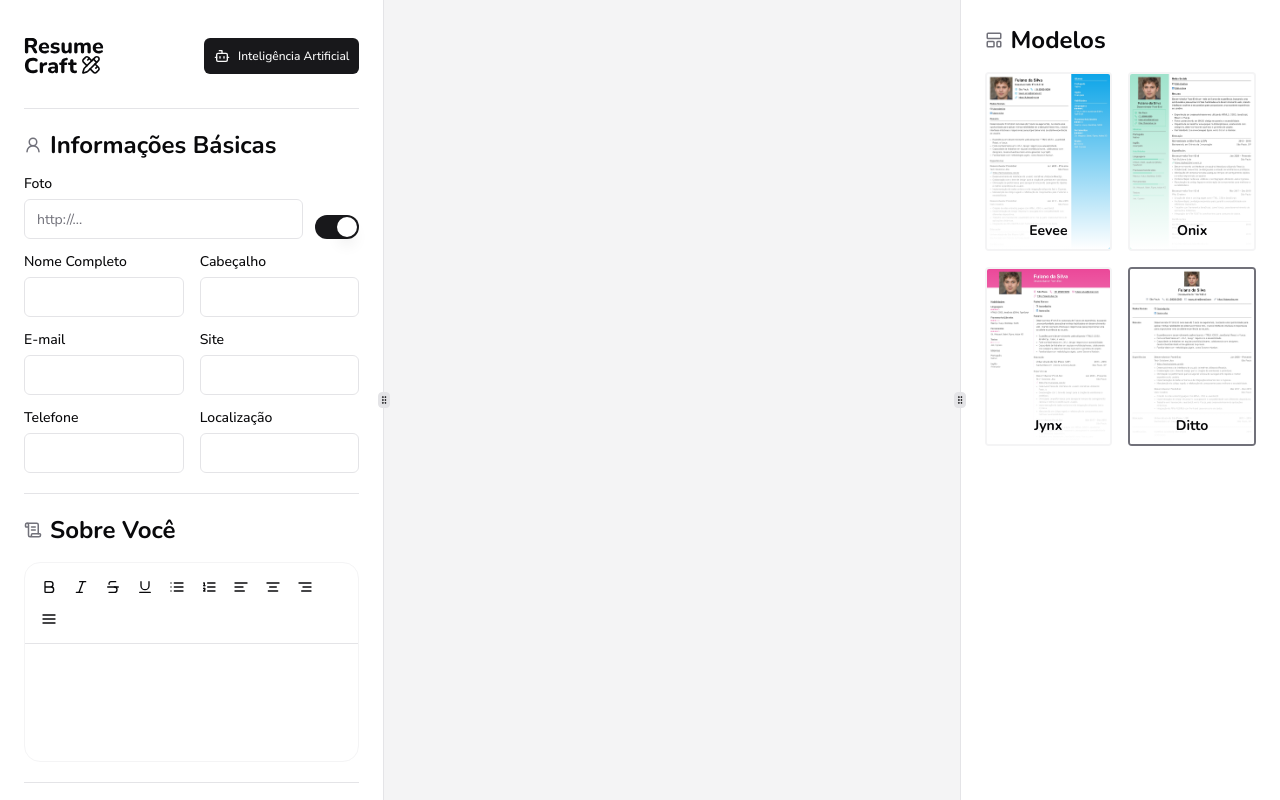
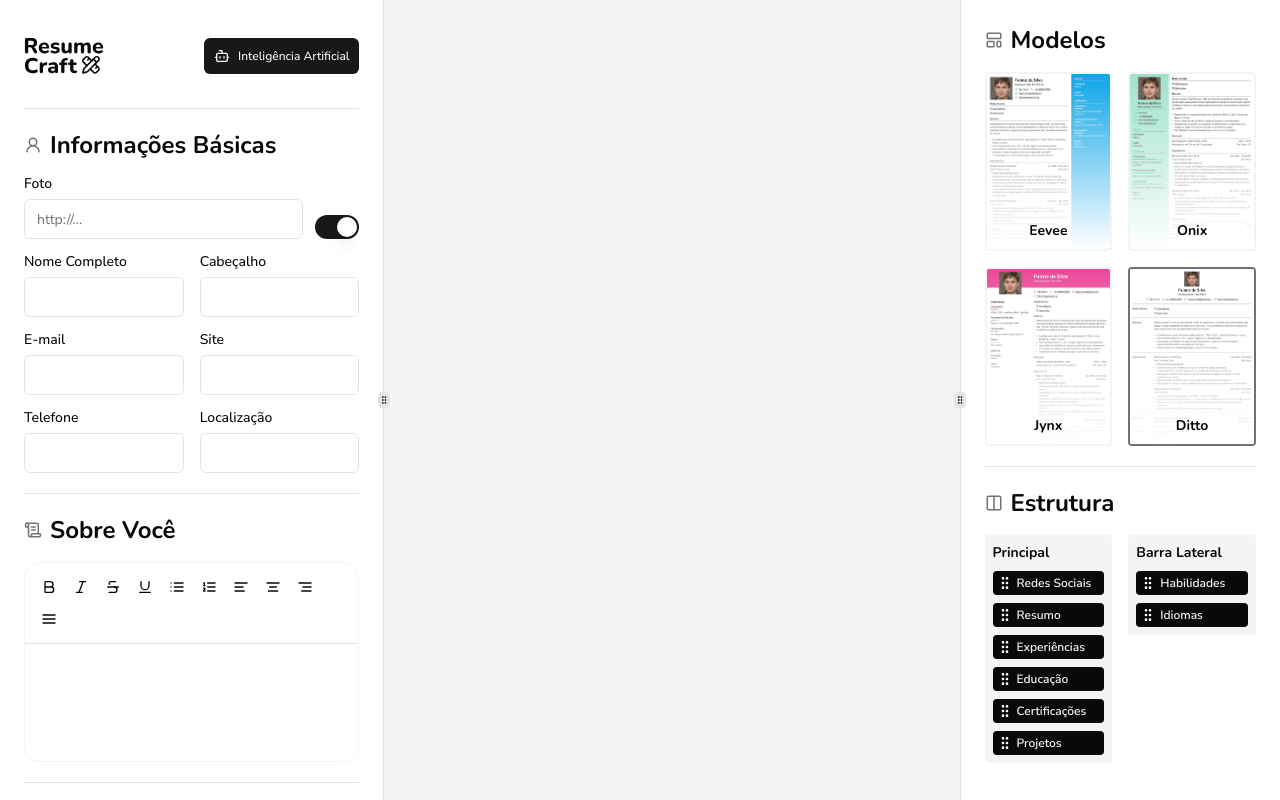
Before and after one commit to atiladelcanton/resume-craft, a Next.js app: page /dashboard/resumes/example in a window 1280 px wide. Built offline with nearby package versions, Linux system fonts and the light colour scheme.

Commit message:
Add LayoutSection and LayoutDragList components for enhanced resume structure management; update imports and remove unused sections

```diff
--- a/src/components/pages/dashboard/resume/index.tsx
+++ b/src/components/pages/dashboard/resume/index.tsx
@@ -42,8 +42,6 @@
                     {key:"summary"},
                     {key:"experiences"},
                     {key:"educations"},
-                    {key:"skills"},
-                    {key:"languages"},
                     {key:"certifications"},
                     {key:"projects"}
                 ],
--- a/src/components/pages/dashboard/resume/infos-sidebar/index.tsx
+++ b/src/components/pages/dashboard/resume/infos-sidebar/index.tsx
@@ -20,7 +20,7 @@
             <BasicInfoSection />
             <Separator className="my-5"/>
             <SummarySection />
-            <Separator className="my-5"/>
+
             <MultipleSection />
         </aside>
     );
--- a/src/components/pages/dashboard/resume/infos-sidebar/sections/multiples.tsx
+++ b/src/components/pages/dashboard/resume/infos-sidebar/sections/multiples.tsx
@@ -1,4 +1,4 @@
-import { Separator } from "@radix-ui/react-dropdown-menu";
+import { Separator } from "@/components/ui/separator"
 import { Share2, BriefcaseBusiness, GraduationCap, BicepsFlexed, Languages, FileBadge2, Globe } from "lucide-react";
 import { Fragment, useState } from "react";
 import { MultipleDragItemData, MultipleDragList } from "../multiple-drag-list";
--- a/src/components/pages/dashboard/resume/structure-sidebar/index.tsx
+++ b/src/components/pages/dashboard/resume/structure-sidebar/index.tsx
@@ -1,9 +1,14 @@
+import { Separator } from "@/components/ui/separator"
 import { TemplatesListSction } from "./sections/templates-list"
+
+import { LayoutSection } from "./sections/layouts"
 
 export const StructureSidebar = () => {
     return (
         <aside className="w-full h-full p-6 overflow-y-auto">
             <TemplatesListSction />
+            <Separator className="my-5" />
+            <LayoutSection />
         </aside>
     )
 }
--- /dev/null
+++ b/src/components/pages/dashboard/resume/structure-sidebar/layout-drag-list/index.tsx
@@ -0,0 +1,101 @@
+import { Draggable } from "@hello-pangea/dnd";
+import { GripVertical } from "lucide-react";
+import { useFormContext } from "react-hook-form";
+
+type LayoutDragListProps = {
+    title: string;
+    fields: ResumeLayoutSection[];
+};
+const labels: Record<ResumeSections, Record<ResumeLanguages, string>> = {
+    certifications: {
+      portuguese: "Certificações",
+      english: "Certifications",
+      french: "Certifications",
+      german: "Zertifizierungen",
+      italian: "Certificazioni",
+      spanish: "Certificaciones",
+    },
+    educations: {
+      portuguese: "Educação",
+      english: "Education",
+      french: "Éducation",
+      german: "Bildung",
+      italian: "Istruzione",
+      spanish: "Educación",
+    },
+    experiences: {
+      portuguese: "Experiências",
+      english: "Experiences",
+      french: "Expériences",
+      german: "Erfahrungen",
+      italian: "Esperienze",
+      spanish: "Experiencias",
+    },
+    languages: {
+      portuguese: "Idiomas",
+      english: "Languages",
+      french: "Langues",
+      german: "Sprachen",
+      italian: "Lingue",
+      spanish: "Idiomas",
+    },
+    projects: {
+      portuguese: "Projetos",
+      english: "Projects",
+      french: "Projets",
+      german: "Projekte",
+      italian: "Progetti",
+      spanish: "Proyectos",
+    },
+    skills: {
+      portuguese: "Habilidades",
+      english: "Skills",
+      french: "Compétences",
+      german: "Fähigkeiten",
+      italian: "Abilità",
+      spanish: "Habilidades",
+    },
+    socialMedias: {
+      portuguese: "Redes Sociais",
+      english: "Social Medias",
+      french: "Réseaux Sociaux",
+      german: "Soziale Medien",
+      italian: "Social Media",
+      spanish: "Redes Sociales",
+    },
+    summary: {
+      portuguese: "Resumo",
+      english: "Summary",
+      french: "Résumé",
+      german: "Zusammenfassung",
+      italian: "Sommario",
+      spanish: "Resumen",
+    },
+  };
+export const LayoutDragList = ({ title, fields }: LayoutDragListProps) => {
+    const {watch} = useFormContext<ResumeData>();
+    const language = watch("structure.languages");
+
+    return (
+        <div className="w-full p-2 bg-muted rounded">
+            <p className="font-title text-sm font-bold mb-2">{title}</p>
+            <div className="flex flex-col gap-2">
+                {fields.map((field, index) => (
+                    <Draggable key={field.key} draggableId={`draggable-${field.key}`} index={index}>
+                        {(provided) => (
+                            <div
+                                key={field.id}
+                                ref={provided.innerRef}
+                                {...provided.draggableProps}
+                                {...provided.dragHandleProps}
+                                className="flex items-center gap-1 bg-foreground p-1 rounded">
+                                <GripVertical className="w-4 h-4 min-w-4 text-background" />
+                                <p className="text-accent text-xs font-semibold">{labels[field.key][language]}</p>
+                            </div>
+                        )}
+                    </Draggable>
+                ))}
+            </div>
+        </div>
+    );
+}
--- /dev/null
+++ b/src/components/pages/dashboard/resume/structure-sidebar/sections/layouts.tsx
@@ -0,0 +1,62 @@
+import { Columns2 } from "lucide-react"
+import { SectionTitle } from "../../infos-sidebar/section-title"
+import { useFieldArray, useFormContext } from "react-hook-form";
+import { DragDropContext, Droppable, DropResult } from "@hello-pangea/dnd";
+import { LayoutDragList } from "../layout-drag-list";
+
+export const LayoutSection = () => {
+    const { control } = useFormContext<ResumeData>();
+    const { fields: mainFields, move: moveMainField, insert: InsertMainField, remove: RemoveMainField } = useFieldArray({
+        control,
+        name: "structure.layout.mainSections"
+    });
+    const { fields: sidebarFields, move: moveSidebarField, insert: InsertSidebarField, remove: RemoveSidebarField } = useFieldArray({
+        control,
+        name: "structure.layout.sidebarSections"
+    });
+    const onDragEnd = ({ source, destination }: DropResult) => {
+        if(!destination) return;
+       if(source.droppableId !== destination.droppableId){
+          switch(destination.droppableId){
+            case "mainFields":
+               InsertMainField(destination.index, sidebarFields[source.index]);
+               RemoveSidebarField(source.index);
+               break;
+            case "sidebarFields":
+                InsertSidebarField(destination.index, mainFields[source.index]);
+                RemoveMainField(source.index);
+                break;
+          }
+        }
+        if(source.droppableId === "mainFields"){
+            moveMainField(source.index, destination.index);
+        }else{
+            moveSidebarField(source.index, destination.index);
+        }
+    };
+    return (
+        <div>
+            <SectionTitle title="Estrutura" icon={Columns2} />
+            <DragDropContext onDragEnd={onDragEnd}>
+                <div className="grid grid-cols-2 gap-4 mt-4">
+                    <Droppable droppableId="mainFields">
+                        {(provided) => (
+                            <div ref={provided.innerRef} {...provided.droppableProps}>
+                                <LayoutDragList title="Principal" fields={mainFields} />
+                                {provided.placeholder}
+                            </div>
+                        )}
+                    </Droppable>
+                    <Droppable droppableId="sidebarFields">
+                        {(provided) => (
+                            <div ref={provided.innerRef} {...provided.droppableProps}>
+                                <LayoutDragList title="Barra Lateral" fields={sidebarFields} />
+                                {provided.placeholder}
+                            </div>
+                        )}
+                    </Droppable>
+                </div>
+            </DragDropContext>
+        </div>
+    )
+}
```
